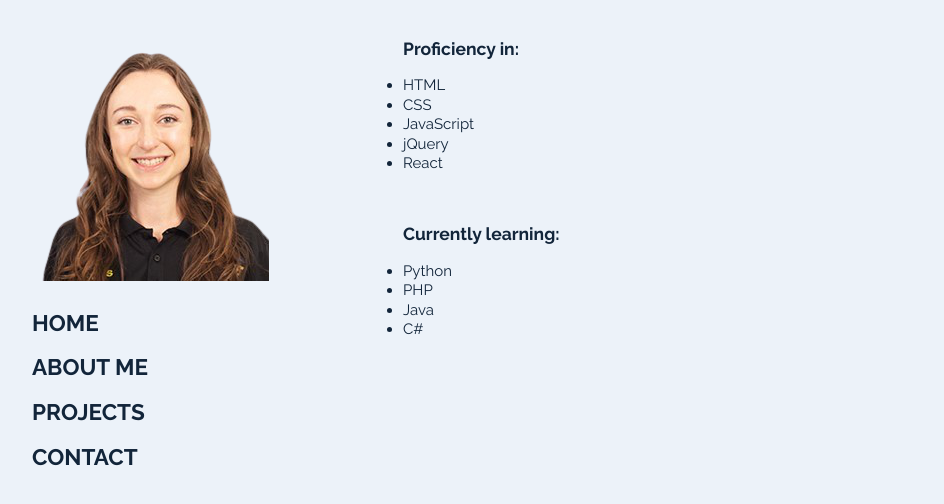
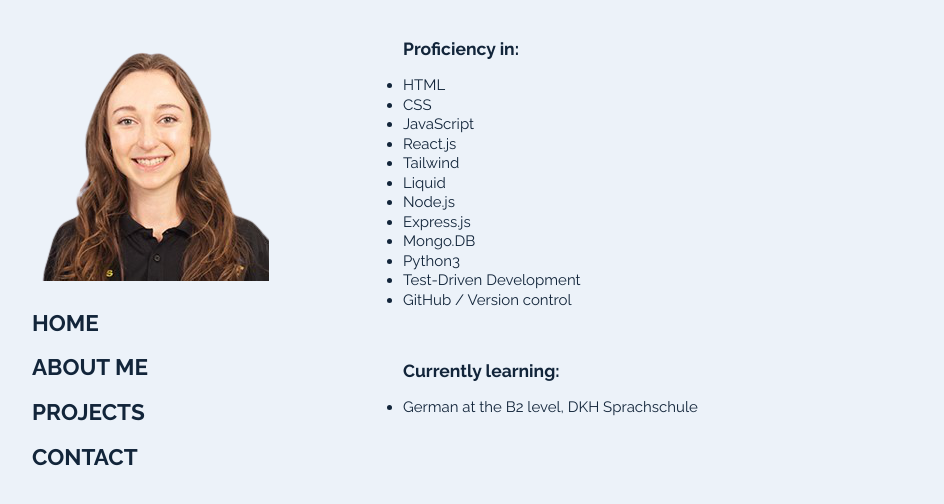
Before and after one commit to alexlawn/alexlawn-alexlawn.github.io, a plain HTML site: page Languages.html in a window 1280 px wide. Shown: the part 148-652 px from the top of the page, without its empty margins (88-1032 px from the left). Drawn offline with Linux system fonts and the light colour scheme.

Commit message:
updating the languages page

```diff
--- a/Languages.html
+++ b/Languages.html
@@ -58,20 +58,24 @@
 
     <div id="languagesInfo">
         <h3 id="languages">Proficiency in:</h3>
-            <ul>
+          <ul>
             <li>HTML</li>
             <li>CSS</li>
             <li>JavaScript</li>
-            <li>jQuery</li>
-            <li>React</li>
-            </ul>
+            <li>React.js</li>
+            <li>Tailwind</li>
+            <li>Liquid</li>
+            <li>Node.js</li>
+            <li>Express.js</li>
+            <li>Mongo.DB</li>
+            <li>Python3</li>
+            <li>Test-Driven Development</li>
+            <li>GitHub / Version control</li>
+          </ul>
         <br>
         <h3 id="learning">Currently learning:</h3>
             <ul>
-            <li>Python</li>
-            <li>PHP</li>
-            <li>Java</li>
-            <li>C#</li>
+            <li>German at the B2 level, DKH Sprachschule</li>
             </ul>
     </div>
 
```
